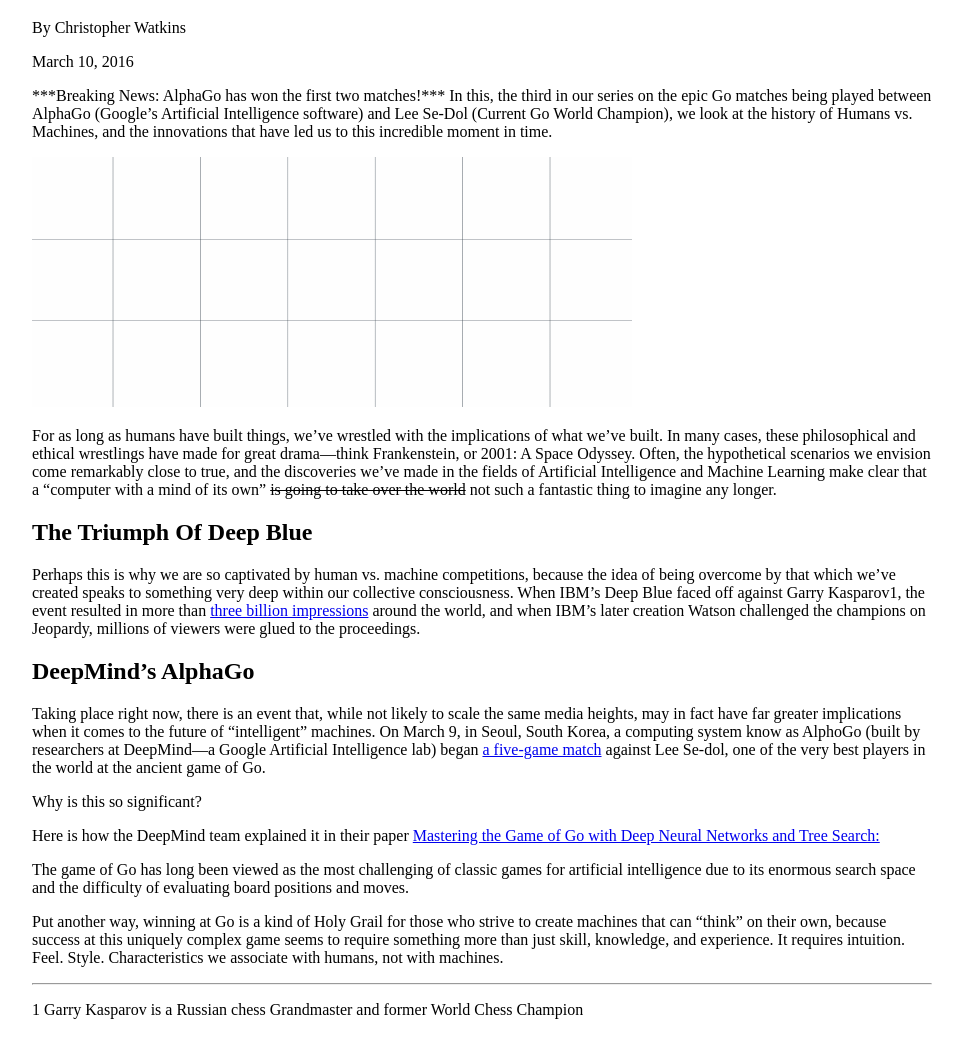
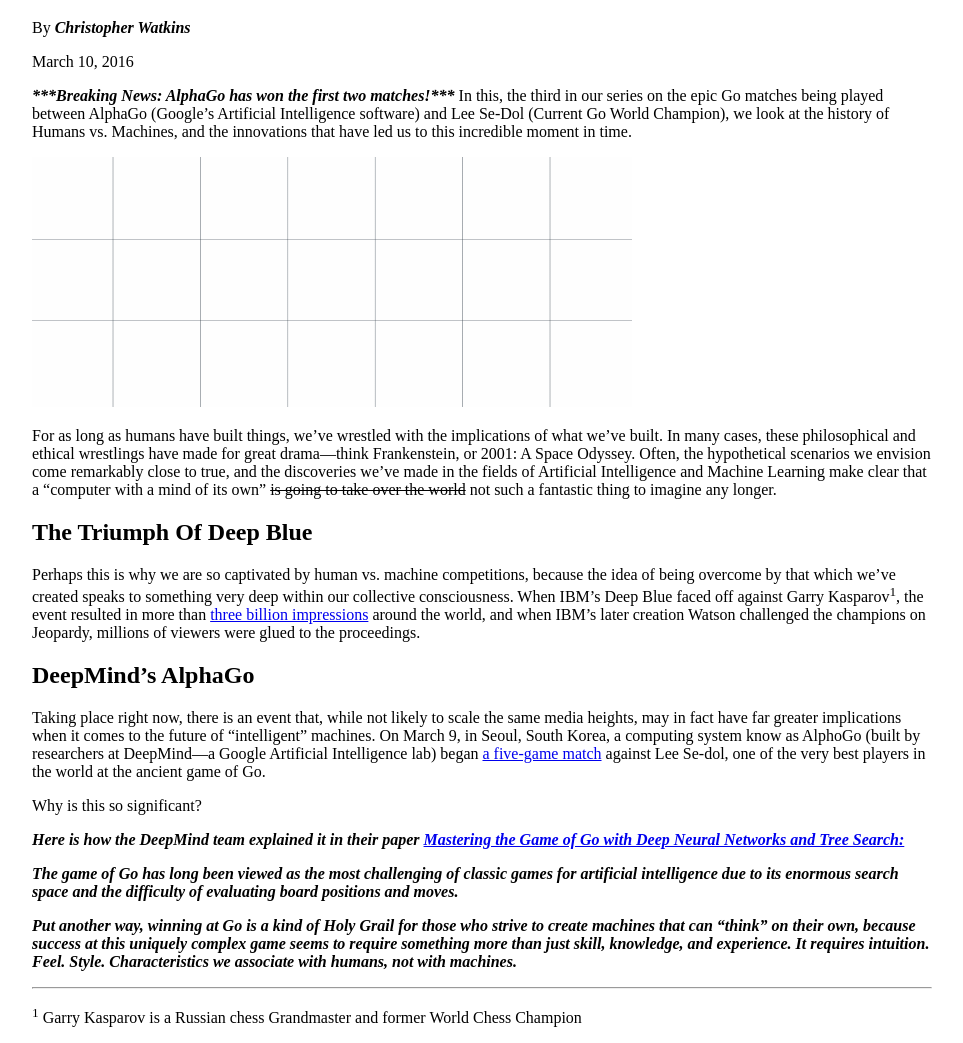
Before and after one commit to mahmoudgemy174/mockup-to-article, a plain HTML site: page index.html in a window 1280 px wide. Shown: the part 61-1104 px from the top of the page, without its empty margins (18-981 px from the left). Drawn offline with Linux system fonts and the light colour scheme.

Commit message:
Update index.html

```diff
--- a/index.html
+++ b/index.html
@@ -8,32 +8,42 @@
       width: 900px;
       margin-left: 50px;
     }
+    span {
+      font-style: italic;
+      font-weight: bold;
+    }
+    .deff {
+      font-style: italic;
+      font-weight: bold;
+    }
   </style>
 </head>
 <body >
 
   <div class="header">
     <h1>Humans vs. Machines: An AI Odyssey</h1>
-    <p>By Christopher Watkins </p>
+    <p>By <span>Christopher Watkins</span> </p>
 
     <p>March 10, 2016</p>
 
-  <p>***Breaking News: AlphaGo has won the first two matches!*** In this, the third in our series on the epic Go matches being played between AlphaGo (Google’s Artificial Intelligence software) and Lee Se-Dol (Current Go World Champion), we look at the history of Humans vs. Machines, and the innovations that have led us to this incredible moment in time.</p>
+  <p><span >***Breaking News: AlphaGo has won the first two matches!***</span> In this, the third in our series on the epic Go matches being played between AlphaGo (Google’s Artificial Intelligence software) and Lee Se-Dol (Current Go World Champion), we look at the history of Humans vs. Machines, and the innovations that have led us to this incredible moment in time.</p>
   </div>
    <div class="screen"><img src="pic.GIF" alt="the Picture"></div>
    <div class="discription"><p>For as long as humans have built things, we’ve wrestled with the implications of what we’ve built. In many cases, these philosophical and ethical wrestlings have made for great drama—think Frankenstein, or 2001: A Space Odyssey. Often, the hypothetical scenarios we envision come remarkably close to true, and the discoveries we’ve made in the fields of Artificial Intelligence and Machine Learning make clear that a “computer with a mind of its own” <s>is going to take over the world</s>  not such a fantastic thing to imagine any longer.</p>
    </div>
  <div><h2>The Triumph Of Deep Blue</h2>
-      <p>Perhaps this is why we are so captivated by human vs. machine competitions, because the idea of being overcome by that which we’ve created speaks to something very deep within our collective consciousness. When IBM’s Deep Blue faced off against Garry Kasparov1, the event resulted in more than <a href="http://www-03.ibm.com/ibm/history/ibm100/us/en/icons/deepblue/">three billion impressions</a> around the world, and when IBM’s later creation Watson challenged the champions on Jeopardy, millions of viewers were glued to the proceedings.</p>
+      <p>Perhaps this is why we are so captivated by human vs. machine competitions, because the idea of being overcome by that which we’ve created speaks to something very deep within our collective consciousness. When IBM’s Deep Blue faced off against Garry Kasparov<sup>1</sup>, the event resulted in more than <a href="http://www-03.ibm.com/ibm/history/ibm100/us/en/icons/deepblue/">three billion impressions</a> around the world, and when IBM’s later creation Watson challenged the champions on Jeopardy, millions of viewers were glued to the proceedings.</p>
  </div>
 <div><h2>DeepMind’s AlphaGo</h2>
       <p>Taking place right now, there is an event that, while not likely to scale the same media heights, may in fact have far greater implications when it comes to the future of “intelligent” machines. On March 9, in Seoul, South Korea, a computing system know as AlphoGo (built by researchers at DeepMind—a Google Artificial Intelligence lab) began <a href="http://venturebeat.com/2016/02/04/youtube-will-livestream-googles-ai-playing-go-superstar-lee-sedol-in-march/">a five-game match</a> against Lee Se-dol, one of the very best players in the world at the ancient game of Go.</p>
       <p>Why is this so significant?</p>
-      <p>Here is how the DeepMind team explained it in their paper <a href="http://airesearch.com/wp-content/uploads/2016/01/deepmind-mastering-go.pdf">Mastering the Game of Go with Deep Neural Networks and Tree Search:</a></p>
-      <p>The game of Go has long been viewed as the most challenging of classic games for artificial intelligence due to its enormous search space and the difficulty of evaluating board positions and moves.</p>
-      <p>Put another way, winning at Go is a kind of Holy Grail for those who strive to create machines that can “think” on their own, because success at this uniquely complex game seems to require something more than just skill, knowledge, and experience. It requires intuition. Feel. Style. Characteristics we associate with humans, not with machines.</p>
+
+      <section class="deff"><p>Here is how the DeepMind team explained it in their paper <a href="http://airesearch.com/wp-content/uploads/2016/01/deepmind-mastering-go.pdf">Mastering the Game of Go with Deep Neural Networks and Tree Search:</a></p>
+       <p>The game of Go has long been viewed as the most challenging of classic games for artificial intelligence due to its enormous search space and the difficulty of evaluating board positions and moves.</p>
+      <p>Put another way, winning at Go is a kind of Holy Grail for those who strive to create machines that can “think” on their own, because success at this uniquely complex game seems to require something more than just skill, knowledge, and experience. It requires intuition. Feel. Style. Characteristics we associate with humans, not with machines.</p></section>
+
       <hr>
-      <p>1 Garry Kasparov is a Russian chess Grandmaster and former World Chess Champion</p>
+      <p><sup>1</sup> Garry Kasparov is a Russian chess Grandmaster and former World Chess Champion</p>
  </div>
 </body>
 </html>
```
